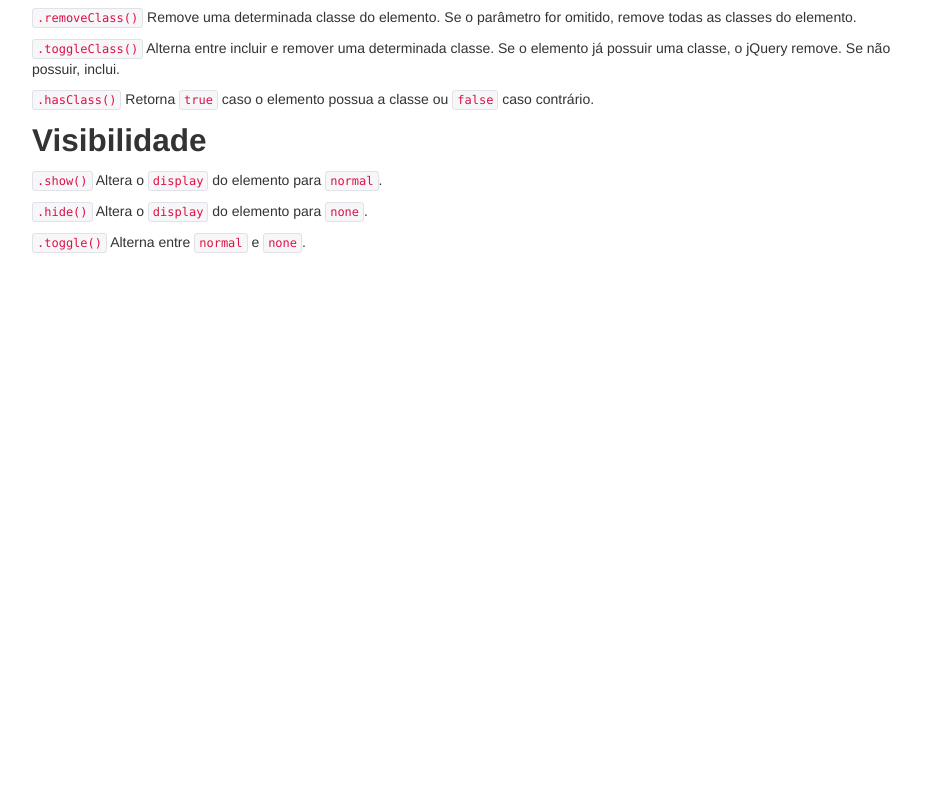
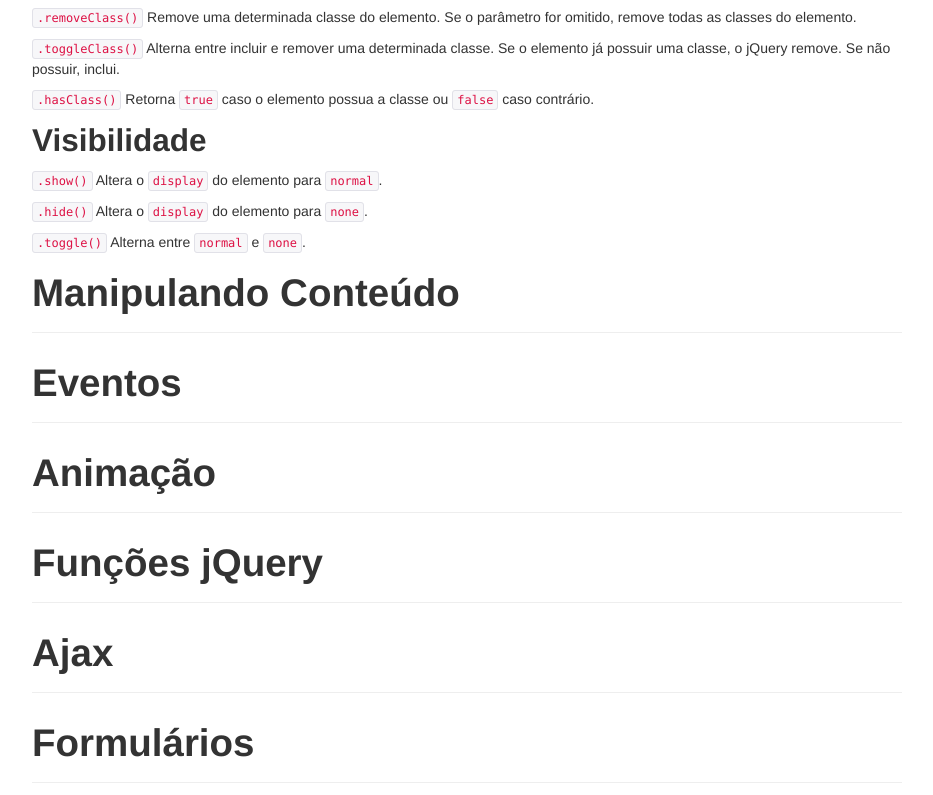
Before and after one commit to vitorfs/jquery-na-pratica, a plain HTML site: page index.html in a window 1280 px wide. Shown: the part 3347-4142 px from the top of the page, without its empty margins (323-1256 px from the left). Before the commit the page ends 3610 px from the top, so only its background shows below. Drawn offline with Linux system fonts and the light colour scheme.

Commit message:
Adicionando secoes

```diff
--- a/index.html
+++ b/index.html
@@ -172,6 +172,36 @@ $(p").css({font-size": 24px",
                     <p><code>.hide()</code> Altera o <code>display</code> do elemento para <code>none</code>.</p>
                     <p><code>.toggle()</code> Alterna entre <code>normal</code> e <code>none</code>.</p>
                 </section>
+                <section id="manipulando-conteudo">
+                    <div class="page-header">
+                        <h1>Manipulando Conteúdo</h1>
+                    </div>
+                </section>
+                <section id="eventos">
+                    <div class="page-header">
+                        <h1>Eventos</h1>
+                    </div>
+                </section>
+                <section id="animacao">
+                    <div class="page-header">
+                        <h1>Animação</h1>
+                    </div>
+                </section>
+                <section id="funcoes-jquery">
+                    <div class="page-header">
+                        <h1>Funções jQuery</h1>
+                    </div>
+                </section>
+                <section id="ajax">
+                    <div class="page-header">
+                        <h1>Ajax</h1>
+                    </div>
+                </section>
+                <section id="formularios">
+                    <div class="page-header">
+                        <h1>Formulários</h1>
+                    </div>
+                </section>
             </div>
         </div>
     </div>
```
